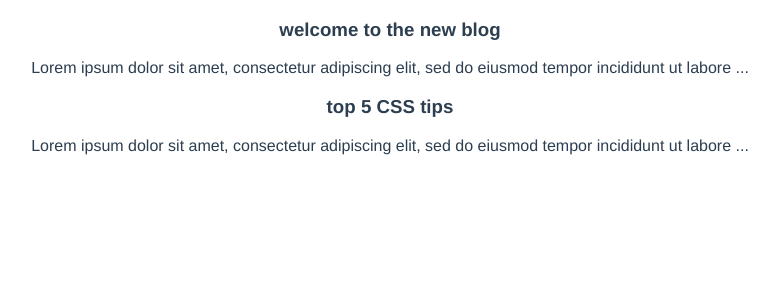
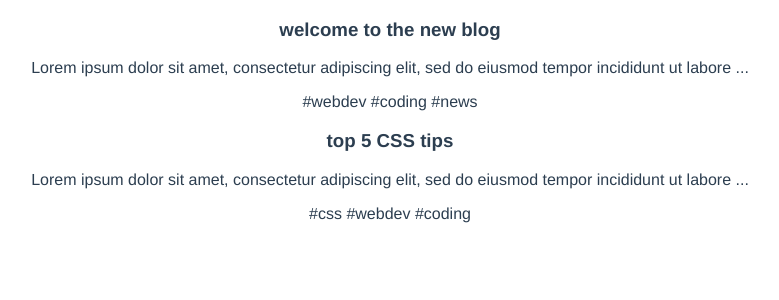
Before and after one commit to ryuya416/dojo-blog, a Vue app: page / in a window 1280 px wide. Shown: the top 300 px of the page, without its empty margins (250-1029 px from the left). Built offline with nearby package versions, Linux system fonts and the light colour scheme; data requests are answered from the project's data file.

Commit message:
Composables

```diff
--- a/src/components/singlePost.vue
+++ b/src/components/singlePost.vue
@@ -2,6 +2,7 @@
   <div class="post">
     <h3>{{ post.title }}</h3>
     <p>{{ snippet }}</p>
+    <span v-for="tag in post.tags" :key="tag"> #{{ tag }} </span>
   </div>
 </template>
 
--- /dev/null
+++ b/src/composables/getPosts.js
@@ -0,0 +1,24 @@
+import { ref } from "vue";
+
+const getPosts = () => {
+  const posts = ref([]);
+  const error = ref(null);
+
+  const load = async () => {
+    try {
+      let data = await fetch("http://localhost:3000/posts");
+      if (!data.ok) {
+        throw Error("no available data");
+      }
+      posts.value = await data.json();
+      console.log(posts.value);
+    } catch (err) {
+      error.value = err.message;
+      console.log(error.value);
+    }
+  };
+
+  return { posts, error, load };
+};
+
+export default getPosts;
--- a/src/views/Home.vue
+++ b/src/views/Home.vue
@@ -9,28 +9,15 @@
 </template>
 
 <script>
-import { ref } from "vue";
-// component imports
 import PostList from "../components/PostList.vue";
+import getPosts from "../composables/getPosts";
+
 export default {
   name: "Home",
   components: { PostList },
   setup() {
-    const posts = ref([]);
-    const error = ref(null);
-    const load = async () => {
-      try {
-        let data = await fetch("http://localhost:3000/posts");
-        if (!data.ok) {
-          throw Error("no available data");
-        }
-        posts.value = await data.json();
-        console.log(posts.value);
-      } catch (err) {
-        error.value = err.message;
-        console.log(error.value);
-      }
-    };
+    const { posts, error, load } = getPosts();
+
     load();
 
     return { posts, error };
```
